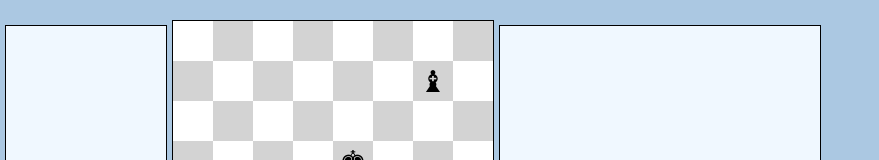
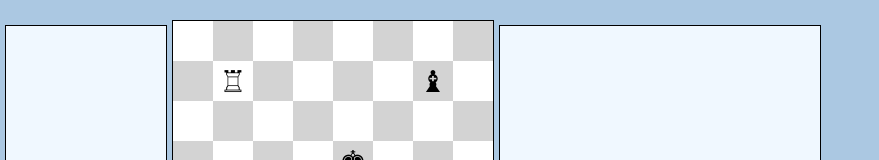
Before and after one commit to FredLitt/Chess-Engine, a React (Vite) app: page / in a window 1280 px wide. Shown: the top 160 px of the page, without its empty margins (0-879 px from the left). Built offline with nearby package versions, Linux system fonts and the light colour scheme.

Commit message:
fixed long range piece bug

```diff
--- a/src/chessBoard.js
+++ b/src/chessBoard.js
@@ -69,6 +69,7 @@ export class Board {
     this.squares[5][2].piece = pieces.whiteQueen
     this.squares[3][4].piece = pieces.blackKing
     this.squares[4][6].piece = pieces.whiteKing
+    this.squares[1][1].piece = pieces.whiteRook
       }
 
   determineWhoseTurn(){
--- a/src/pieces.js
+++ b/src/pieces.js
@@ -1,26 +1,26 @@
 export const pieces = {}
 
 class King {
-  constructor(color){
+  constructor(color) {
     this.type = "king"
     this.color = color
-    if(color === "white"){
+    if (color === "white") {
       this.symbol = pieceSymbols.whiteKing
-    } else if(color === "black"){
+    } else if (color === "black") {
       this.symbol = pieceSymbols.blackKing
     }
   }
 
-  findUnsafeSquares(board){
-    if(this.color === "white"){
+  findUnsafeSquares(board) {
+    if (this.color === "white") {
       return board.findAttackedSquares("black")
     }
-    if(this.color === "black"){
+    if (this.color === "black") {
       return board.findAttackedSquares("white")
     }
   }
 
-  findSquares(board, fromSquare, findingControlledSquares){
+  findSquares(board, fromSquare, findingControlledSquares) {
     const findingPossibleMoves = (!findingControlledSquares)
     const possibleSquares = []
     // const unsafeSquares = this.findUnsafeSquares(board)
@@ -39,22 +39,22 @@ class King {
     for (const direction in kingDirections) {
       const possibleSquare = kingDirections[direction]
 
-      if(findingControlledSquares){
-        if(board.isSquareOnBoard(possibleSquare)){
+      if (findingControlledSquares) {
+        if (board.isSquareOnBoard(possibleSquare)) {
           possibleSquares.push(possibleSquare)
           continue
         }
       }
 
-      if(findingPossibleMoves){
-        if(board.moveExposesKing(this, fromSquare, possibleSquare)){
+      if (findingPossibleMoves) {
+        if (board.moveExposesKing(this, fromSquare, possibleSquare)) {
           continue
         }
         // if(board.arrayContainsSquare(unsafeSquares, possibleSquare){
         //   continue
         // }
         const invalidMove = (!board.isSquareOnBoard(possibleSquare) || (board.isSquareOccupied(fromSquare, possibleSquare) === "byFriendlyPiece"))
-        if(invalidMove){ continue }
+        if (invalidMove) { continue }
 
 
         possibleSquares.push(possibleSquare)
@@ -65,22 +65,22 @@ class King {
 }
 
 class Queen {
-  constructor(color){
+  constructor(color) {
     this.type = "queen"
     this.color = color
-    if(color === "white"){
+    if (color === "white") {
       this.symbol = pieceSymbols.whiteQueen
-    } else if(color === "black"){
+    } else if (color === "black") {
       this.symbol = pieceSymbols.blackQueen
     }
   }
-  findSquares(board, fromSquare, findingControlledSquares){
+  findSquares(board, fromSquare, findingControlledSquares) {
     const findingPossibleMoves = (!findingControlledSquares)
     const possibleSquares = []
     const [fromRow, fromCol] = fromSquare
     const completedDirections = []
     for (let i = 1; i < 8; i++) {
-      const queenDirections = {
+      const allDirections = {
         "North": [fromRow - i, fromCol],
         "South": [fromRow + i, fromCol],
         "East": [fromRow, fromCol + i],
@@ -90,24 +90,24 @@ class Queen {
         "SouthWest": [fromRow + i, fromCol - i],
         "SouthEast": [fromRow + i, fromCol + i]
       }
-      completedDirections.forEach(direction => delete queenDirections[direction])
-      for (const direction in queenDirections) {
-        const possibleSquare = queenDirections[direction]
+      completedDirections.forEach(direction => delete allDirections[direction])
+      for (const direction in allDirections) {
+        const possibleSquare = allDirections[direction]
 
-        if(findingControlledSquares){
-          if(!board.isSquareOnBoard(possibleSquare)){
+        if (findingControlledSquares) {
+          if (!board.isSquareOnBoard(possibleSquare)) {
             continue
           }
-          if(board.isSquareOccupied(fromSquare, possibleSquare)){
+          if (board.isSquareOccupied(fromSquare, possibleSquare)) {
             possibleSquares.push(possibleSquare)
             completedDirections.push(direction)
           }
           possibleSquares.push(possibleSquare)
         }
 
-        if(findingPossibleMoves){
-          const invalidMove = (!board.isSquareOnBoard(possibleSquare || board.isSquareOccupied(fromSquare,possibleSquare) === "byFriendlyPiece" || board.moveExposesKing(this, fromSquare, possibleSquare)))
-          if(invalidMove){ continue }
+        if (findingPossibleMoves) {
+          const invalidMove = (!board.isSquareOnBoard(possibleSquare) || board.isSquareOccupied(fromSquare, possibleSquare) === "byFriendlyPiece" || board.moveExposesKing(this, fromSquare, possibleSquare))
+          if (invalidMove) { continue }
           if (board.isSquareOccupied(fromSquare, possibleSquare) === "byEnemyPiece") {
             possibleSquares.push(possibleSquare)
             completedDirections.push(direction)
@@ -122,34 +122,55 @@ class Queen {
 }
 
 class Bishop {
-  constructor(color){
+  constructor(color) {
     this.type = "bishop"
     this.color = color
-    if(color === "white"){
+    if (color === "white") {
       this.symbol = pieceSymbols.whiteBishop
-    } else if(color === "black"){
+    } else if (color === "black") {
       this.symbol = pieceSymbols.blackBishop
     }
   }
-  findSquares(board, fromSquare, findingControlledSquares){
+  findSquares(board, fromSquare, findingControlledSquares) {
+    const findingPossibleMoves = (!findingControlledSquares)
     let possibleSquares = []
     const [fromRow, fromCol] = fromSquare
     const completedDirections = []
     for (let i = 1; i < 8; i++) {
-        const bishopDirections = {
+      const allDirections = {
         "NorthWest": [fromRow - i, fromCol - i],
         "NorthEast": [fromRow - i, fromCol + i],
         "SouthWest": [fromRow + i, fromCol - i],
         "SouthEast": [fromRow + i, fromCol + i]
       }
-        completedDirections.forEach(direction => delete bishopDirections[direction])
-        for (const direction in bishopDirections) {
-          const possibleSquare = bishopDirections[direction]
-          if (!board.isSquareOnBoard(possibleSquare)) { continue }
-          if (board.isSquareOccupied(fromSquare, possibleSquare) === "byFriendlyPiece") {
-            if (findingControlledSquares){
+      completedDirections.forEach(direction => delete allDirections[direction])
+      for (const direction in allDirections) {
+
+        const possibleSquare = allDirections[direction]
+
+        if (findingControlledSquares) {
+          if (!board.isSquareOnBoard(possibleSquare)) {
+            continue
+          }
+          if (board.isSquareOccupied(fromSquare, possibleSquare)) {
+            possibleSquares.push(possibleSquare)
+            completedDirections.push(direction)
+          }
           possibleSquares.push(possibleSquare)
         }
+
+        if (findingPossibleMoves) {
+          const invalidMove = (!board.isSquareOnBoard(possibleSquare) || board.isSquareOccupied(fromSquare, possibleSquare) === "byFriendlyPiece" || board.moveExposesKing(this, fromSquare, possibleSquare))
+          if(direction === "SouthWest" && board.isSquareOnBoard(possibleSquare)) {
+            console.log({
+              i,
+              isSquareOccupied: board.isSquareOccupied(fromSquare, possibleSquare),
+              invalid: board.isSquareOccupied(fromSquare, possibleSquare) === "byFriendlyPiece",
+              invalidMove
+            })
+          }
+          if (invalidMove) {
+            console.log('invalid', { direction, i })
             completedDirections.push(direction)
             continue
           }
@@ -161,47 +182,54 @@ class Bishop {
           possibleSquares.push(possibleSquare)
         }
       }
+    }
     return possibleSquares
   }
 }
 
 class Rook {
-  constructor(color){
+  constructor(color) {
     this.type = "rook"
     this.color = color
-    if(color === "white"){
+    if (color === "white") {
       this.symbol = pieceSymbols.whiteRook
-    } else if(color === "black"){
+    } else if (color === "black") {
       this.symbol = pieceSymbols.blackRook
     }
   }
-  findSquares(board, fromSquare, findingControlledSquares){
+  findSquares(board, fromSquare, findingControlledSquares) {
+    const findingPossibleMoves = (!findingControlledSquares)
     let possibleSquares = []
     const [fromRow, fromCol] = fromSquare
     const completedDirections = []
     for (let i = 1; i < 8; i++) {
-        const rookDirections = {
+      const allDirections = {
         "North": [fromRow - i, fromCol],
         "South": [fromRow + i, fromCol],
         "East": [fromRow, fromCol + i],
-          "West": [fromRow, fromCol - i]
+        "West": [fromRow, fromCol - i],
       }
-        completedDirections.forEach(direction => delete rookDirections[direction])
-        for (const direction in rookDirections) {
-          const possibleSquare = rookDirections[direction]
+      completedDirections.forEach(direction => delete allDirections[direction])
+      for (const direction in allDirections) {
+        const possibleSquare = allDirections[direction]
+
+        if (findingControlledSquares) {
           if (!board.isSquareOnBoard(possibleSquare)) {
             continue
           }
-          if (board.isSquareOccupied(fromSquare, possibleSquare) === "byFriendlyPiece") {
-            if (findingControlledSquares === true){
+          if (board.isSquareOccupied(fromSquare, possibleSquare)) {
             possibleSquares.push(possibleSquare)
             completedDirections.push(direction)
-              continue
-            } else {
-            completedDirections.push(direction)
-            continue
           }
+          possibleSquares.push(possibleSquare)
         }
+
+        if (findingPossibleMoves) {
+          const invalidMove =
+            !board.isSquareOnBoard(possibleSquare) ||
+            board.isSquareOccupied(fromSquare, possibleSquare) === "byFriendlyPiece" ||
+            board.moveExposesKing(this, fromSquare, possibleSquare)
+          if (invalidMove) { continue }
           if (board.isSquareOccupied(fromSquare, possibleSquare) === "byEnemyPiece") {
             possibleSquares.push(possibleSquare)
             completedDirections.push(direction)
@@ -210,21 +238,22 @@ class Rook {
           possibleSquares.push(possibleSquare)
         }
       }
+    }
     return possibleSquares
   }
 }
 
 class Knight {
-  constructor(color){
+  constructor(color) {
     this.type = "knight"
     this.color = color
-    if(color === "white"){
+    if (color === "white") {
       this.symbol = pieceSymbols.whiteKnight
-      } else if(color === "black"){
+    } else if (color === "black") {
       this.symbol = pieceSymbols.blackKnight
     }
   }
-    findSquares(board, fromSquare, findingControlledSquares){
+  findSquares(board, fromSquare, findingControlledSquares) {
     const possibleSquares = []
     const [fromRow, fromCol] = fromSquare
     const knightMoves = {
@@ -242,7 +271,7 @@ class Knight {
 
       if (!board.isSquareOnBoard(possibleSquare)) { continue }
       if (board.isSquareOccupied(fromSquare, possibleSquare) === "byFriendlyPiece") {
-            if(findingControlledSquares){
+        if (findingControlledSquares) {
           possibleSquares.push(possibleSquare)
         }
         continue
@@ -258,31 +287,31 @@ class Knight {
 }
 
 export class Pawn {
-  constructor(color){
+  constructor(color) {
     this.type = "pawn"
     this.color = color
-    if(color === "white"){
+    if (color === "white") {
       this.symbol = pieceSymbols.whitePawn
-    } else if(color === "black"){
+    } else if (color === "black") {
       this.symbol = pieceSymbols.blackPawn
     }
   }
-  checkForEnPassantCapture(currentSquare, enPassantRow, lastPlayedMove){
+  checkForEnPassantCapture(currentSquare, enPassantRow, lastPlayedMove) {
     let enPassantCaptureSquare
     const [row, col] = currentSquare
-    if (row !== enPassantRow || lastPlayedMove.piece.type !== "pawn"){
+    if (row !== enPassantRow || lastPlayedMove.piece.type !== "pawn") {
       return null
     }
     const pawnMovedTwoSquares = (Math.abs((lastPlayedMove.toSquare[0] - lastPlayedMove.fromSquare[0])) == 2)
     const pawnIsOnSameRow = (row === lastPlayedMove.toSquare[0])
     const pawnIsOnAdjacentColumn = (col === (lastPlayedMove.toSquare[1] + 1) || col === (lastPlayedMove.toSquare[1] - 1))
     const pawnIsOnAdjacentSquare = (pawnIsOnSameRow && pawnIsOnAdjacentColumn)
-    if(pawnIsOnAdjacentSquare && pawnMovedTwoSquares){
-      if(this.color === "black"){
-      enPassantCaptureSquare = [lastPlayedMove.toSquare[0]-1,lastPlayedMove.toSquare[1]]
+    if (pawnIsOnAdjacentSquare && pawnMovedTwoSquares) {
+      if (this.color === "black") {
+        enPassantCaptureSquare = [lastPlayedMove.toSquare[0] - 1, lastPlayedMove.toSquare[1]]
       }
-      if(this.color === "white"){
-        enPassantCaptureSquare = [lastPlayedMove.toSquare[0]+1,lastPlayedMove.toSquare[1]]
+      if (this.color === "white") {
+        enPassantCaptureSquare = [lastPlayedMove.toSquare[0] + 1, lastPlayedMove.toSquare[1]]
       }
       return enPassantCaptureSquare
     }
@@ -303,7 +332,7 @@ export class Pawn {
   // squaresToFind: "controlledSquares"
   // })
 
-  findSquares(board, fromSquare, findingControlledSquares){
+  findSquares(board, fromSquare, findingControlledSquares) {
     const findingPossibleMoves = (!findingControlledSquares)
     const lastPlayedMove = board.findLastPlayedMove()
     let possibleSquares = []
@@ -332,46 +361,46 @@ export class Pawn {
     }
     const isOnStartRow = (fromRow === startRow)
     let enPassantCaptureSquare = null
-    if(lastPlayedMove !== null){
+    if (lastPlayedMove !== null) {
       enPassantCaptureSquare = this.checkForEnPassantCapture(fromSquare, enPassantRow, lastPlayedMove)
     }
-    if (enPassantCaptureSquare !== null){
+    if (enPassantCaptureSquare !== null) {
       possibleSquares.push(enPassantCaptureSquare)
     }
     for (const move in pawnMoves) {
       const possibleSquare = pawnMoves[move]
 
-      if(findingControlledSquares){
-        if(move === "ForwardOne" || move === "ForwardTwo"){
+      if (findingControlledSquares) {
+        if (move === "ForwardOne" || move === "ForwardTwo") {
           continue
         }
         possibleSquares.push(possibleSquare)
       }
 
-      if(findingPossibleMoves){
-        if(board.moveExposesKing(this, fromSquare, possibleSquare)){
+      if (findingPossibleMoves) {
+        if (board.moveExposesKing(this, fromSquare, possibleSquare)) {
           continue
         }
 
-        if(move === "ForwardOne"){
+        if (move === "ForwardOne") {
           const invalidMove = board.isSquareOccupied(fromSquare, possibleSquare)
-          if(invalidMove){
+          if (invalidMove) {
             delete pawnMoves["ForwardTwo"]
             continue
           }
         }
 
-        if(move === "ForwardTwo"){
+        if (move === "ForwardTwo") {
           const invalidMove = ((!isOnStartRow) || board.isSquareOccupied(fromSquare, possibleSquare))
-          if(invalidMove){
+          if (invalidMove) {
             delete pawnMoves["ForwardTwo"]
             continue
           }
         }
 
-        if(move === "CaptureWest" || move === "CaptureEast"){
+        if (move === "CaptureWest" || move === "CaptureEast") {
           const invalidMove = (!board.isSquareOnBoard(possibleSquare) || board.isSquareOccupied(fromSquare, possibleSquare) !== "byEnemyPiece")
-          if(invalidMove) {
+          if (invalidMove) {
             continue
           }
         }
```
Lines whose indentation alone changed are shown as unchanged.
